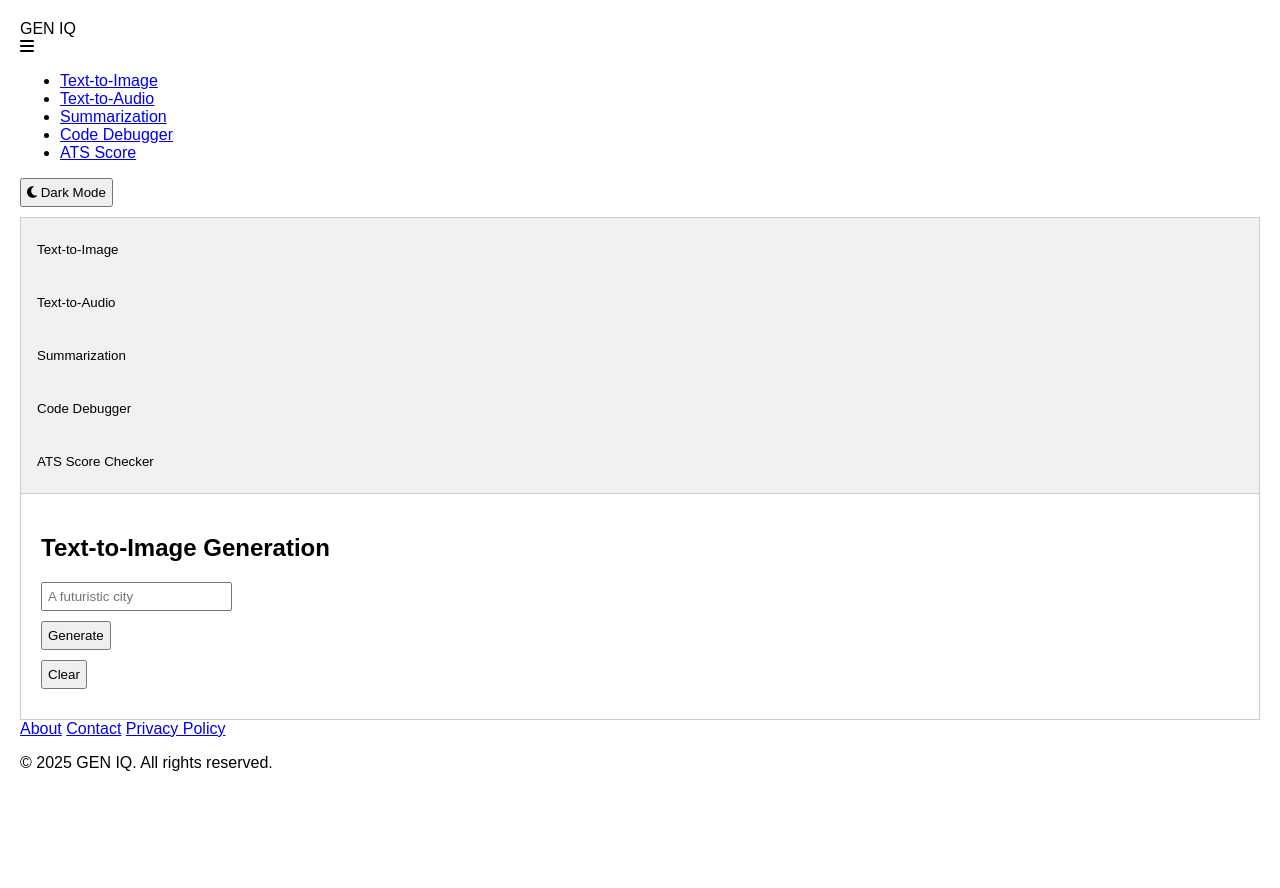
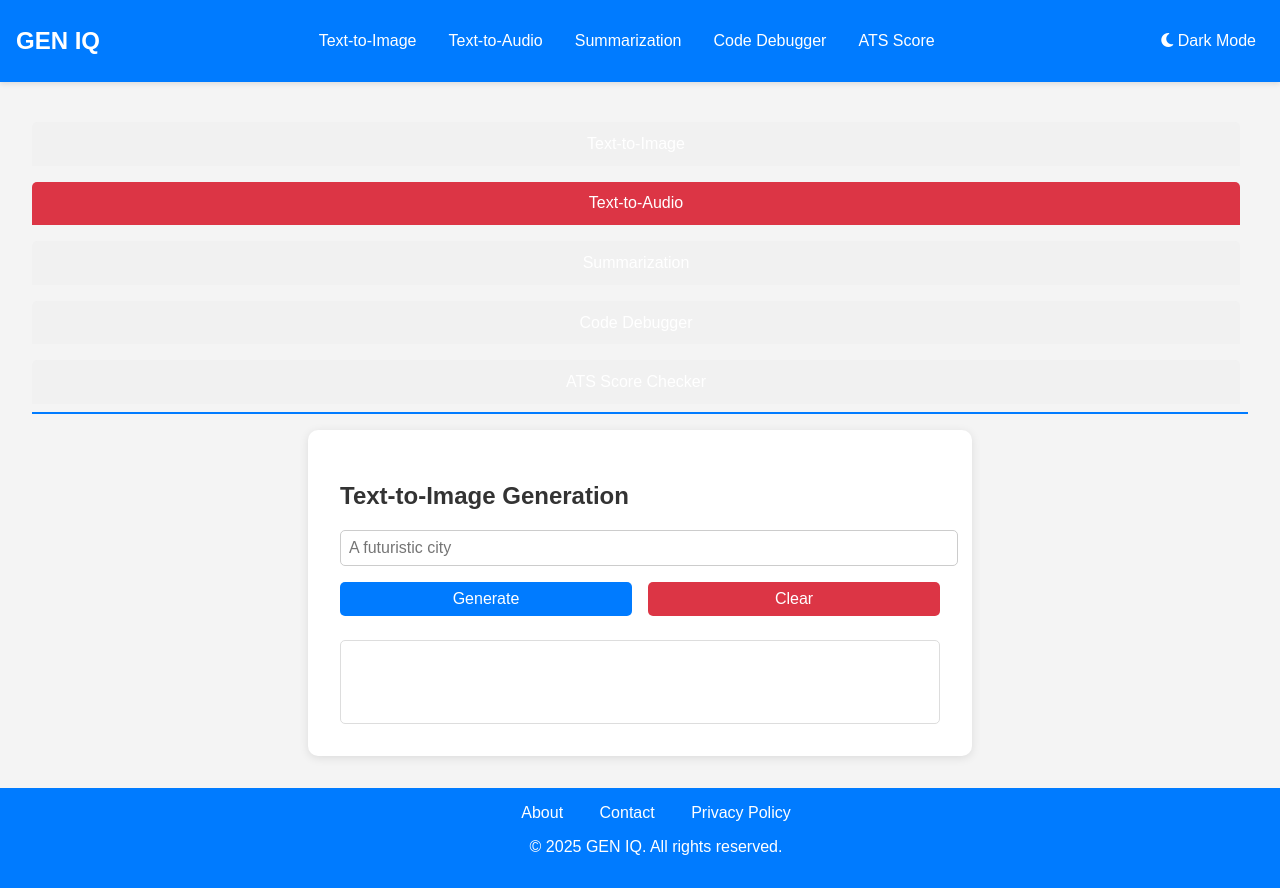
Before and after one commit to Balaji648/gen-ai, a Flask app: page / in a window 1280 px wide. Before the commit the page ends 771 px from the top, so only its background shows below. Run offline with Flask 3, Linux system fonts and the light colour scheme.

Commit message:
Update style.css

```diff
--- a/static/style.css
+++ b/static/style.css
@@ -1,41 +1,251 @@
+/* General Styles */
 body {
-    font-family: Arial, sans-serif;
-    margin: 20px;
+    font-family: 'Arial', sans-serif;
+    margin: 0;
+    padding: 0;
+    background-color: #f4f4f4;
+    color: #333;
+    transition: background-color 0.3s, color 0.3s;
 }
-h1 {
-    color: #333;
+
+body.dark-mode {
+    background-color: #1a1a1a;
+    color: #e0e0e0;
 }
+
+/* Header */
+header {
+    background-color: #007bff;
+    color: white;
+    padding: 1rem;
+    display: flex;
+    justify-content: space-between;
+    align-items: center;
+    box-shadow: 0 2px 5px rgba(0, 0, 0, 0.1);
+}
+
+.logo {
+    font-size: 1.5rem;
+    font-weight: bold;
+}
+
+.navbar {
+    display: flex;
+    align-items: center;
+}
+
+.nav-links {
+    list-style: none;
+    display: flex;
+    margin: 0;
+    padding: 0;
+}
+
+.nav-links li {
+    margin: 0 1rem;
+}
+
+.nav-links a {
+    color: white;
+    text-decoration: none;
+    font-weight: 500;
+}
+
+.nav-links a:hover {
+    color: #ffd700;
+}
+
+.burger {
+    display: none;
+    font-size: 1.5rem;
+    cursor: pointer;
+}
+
+.theme-toggle button {
+    background: none;
+    border: none;
+    color: white;
+    font-size: 1rem;
+    cursor: pointer;
+}
+
+body.dark-mode .theme-toggle button {
+    color: #ffd700;
+}
+
+/* Main Content */
+main {
+    padding: 2rem;
+    min-height: calc(100vh - 200px);
+}
+
 .tabs {
-    overflow: hidden;
-    border: 1px solid #ccc;
+    display: flex;
+    flex-wrap: wrap;
+    border-bottom: 2px solid #007bff;
+    margin-bottom: 1rem;
+}
+
+.tab-button {
     background-color: #f1f1f1;
-}
-.tab-button {
-    background-color: inherit;
     border: none;
     outline: none;
     cursor: pointer;
-    padding: 14px 16px;
-    transition: 0.3s;
+    padding: 0.8rem 1.5rem;
+    transition: background-color 0.3s;
+    margin-right: 0.5rem;
+    border-radius: 5px 5px 0 0;
 }
+
 .tab-button:hover {
     background-color: #ddd;
 }
+
 .tab-button.active {
-    background-color: #ccc;
+    background-color: #007bff;
+    color: white;
 }
+
 .tab-content {
     display: none;
-    padding: 20px;
-    border: 1px solid #ccc;
-    border-top: none;
 }
+
+.card {
+    background-color: white;
+    padding: 2rem;
+    border-radius: 10px;
+    box-shadow: 0 2px 10px rgba(0, 0, 0, 0.1);
+    max-width: 600px;
+    margin: 0 auto;
+}
+
+body.dark-mode .card {
+    background-color: #2a2a2a;
+    box-shadow: 0 2px 10px rgba(255, 255, 255, 0.1);
+}
+
 input, textarea, select, button {
     display: block;
-    margin: 10px 0;
-    padding: 5px;
+    width: 100%;
+    margin: 0.5rem 0;
+    padding: 0.5rem;
+    border: 1px solid #ccc;
+    border-radius: 5px;
+    font-size: 1rem;
 }
+
 textarea {
-    width: 300px;
-    height: 100px;
+    height: 150px;
+    resize: vertical;
 }
+
+.button-group {
+    display: flex;
+    gap: 1rem;
+}
+
+button {
+    background-color: #007bff;
+    color: white;
+    border: none;
+    cursor: pointer;
+    transition: background-color 0.3s;
+}
+
+button:hover {
+    background-color: #0056b3;
+}
+
+button:nth-child(2) {
+    background-color: #dc3545;
+}
+
+button:nth-child(2):hover {
+    background-color: #b02a37;
+}
+
+.result {
+    margin-top: 1rem;
+    padding: 1rem;
+    border: 1px solid #ddd;
+    border-radius: 5px;
+    min-height: 50px;
+}
+
+body.dark-mode .result {
+    border-color: #555;
+}
+
+.error {
+    color: #dc3545;
+}
+
+.spinner {
+    border: 4px solid #f3f3f3;
+    border-top: 4px solid #007bff;
+    border-radius: 50%;
+    width: 24px;
+    height: 24px;
+    animation: spin 1s linear infinite;
+    margin: 0 auto;
+}
+
+@keyframes spin {
+    0% { transform: rotate(0deg); }
+    100% { transform: rotate(360deg); }
+}
+
+/* Footer */
+footer {
+    background-color: #007bff;
+    color: white;
+    text-align: center;
+    padding: 1rem;
+    position: relative;
+    bottom: 0;
+    width: 100%;
+}
+
+.footer-links a {
+    color: white;
+    margin: 0 1rem;
+    text-decoration: none;
+}
+
+.footer-links a:hover {
+    color: #ffd700;
+}
+
+/* Responsive Design */
+@media (max-width: 768px) {
+    .tabs {
+        display: none;
+    }
+
+    .nav-links {
+        display: none;
+        flex-direction: column;
+        position: absolute;
+        top: 60px;
+        left: 0;
+        width: 100%;
+        background-color: #007bff;
+        padding: 1rem 0;
+    }
+
+    .nav-links.active {
+        display: flex;
+    }
+
+    .nav-links li {
+        margin: 0.5rem 0;
+    }
+
+    .burger {
+        display: block;
+    }
+
+    .card {
+        padding: 1rem;
+    }
+}
```
